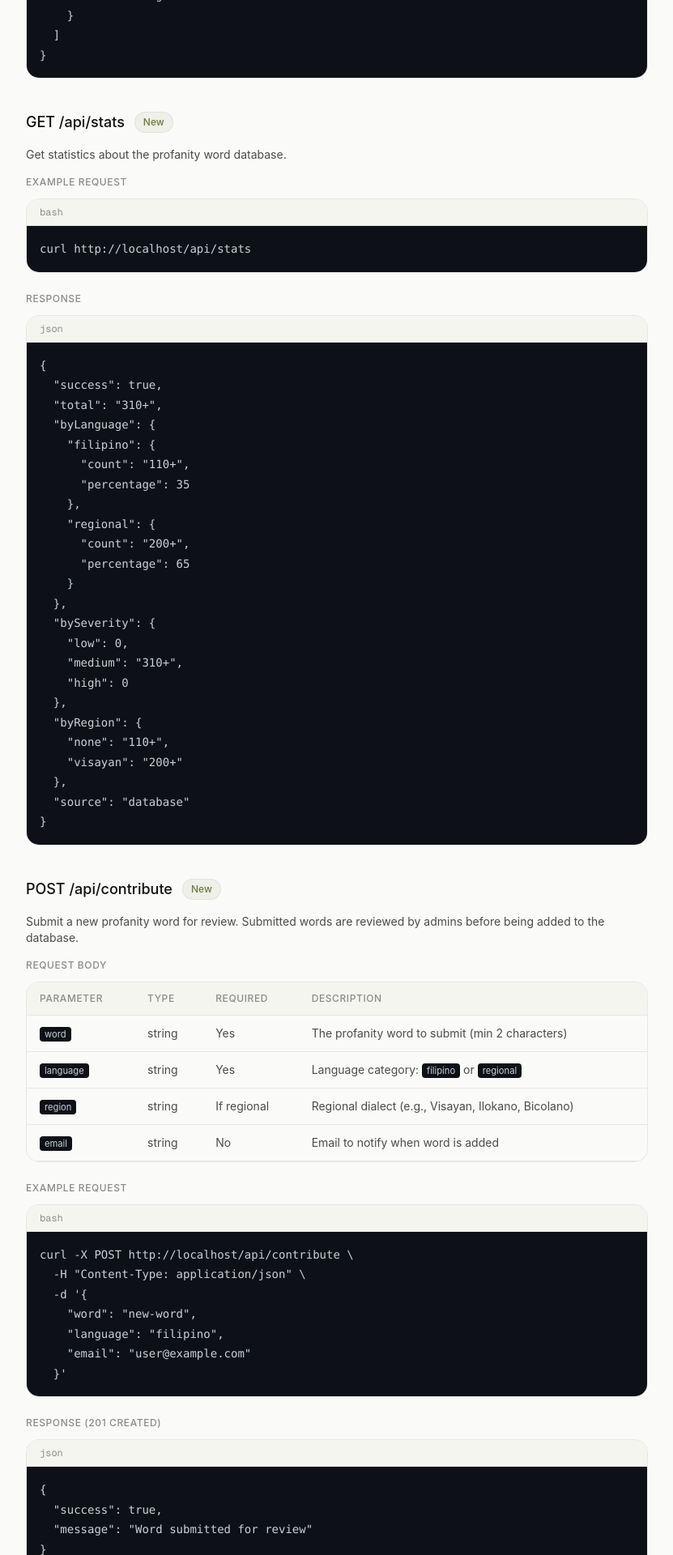
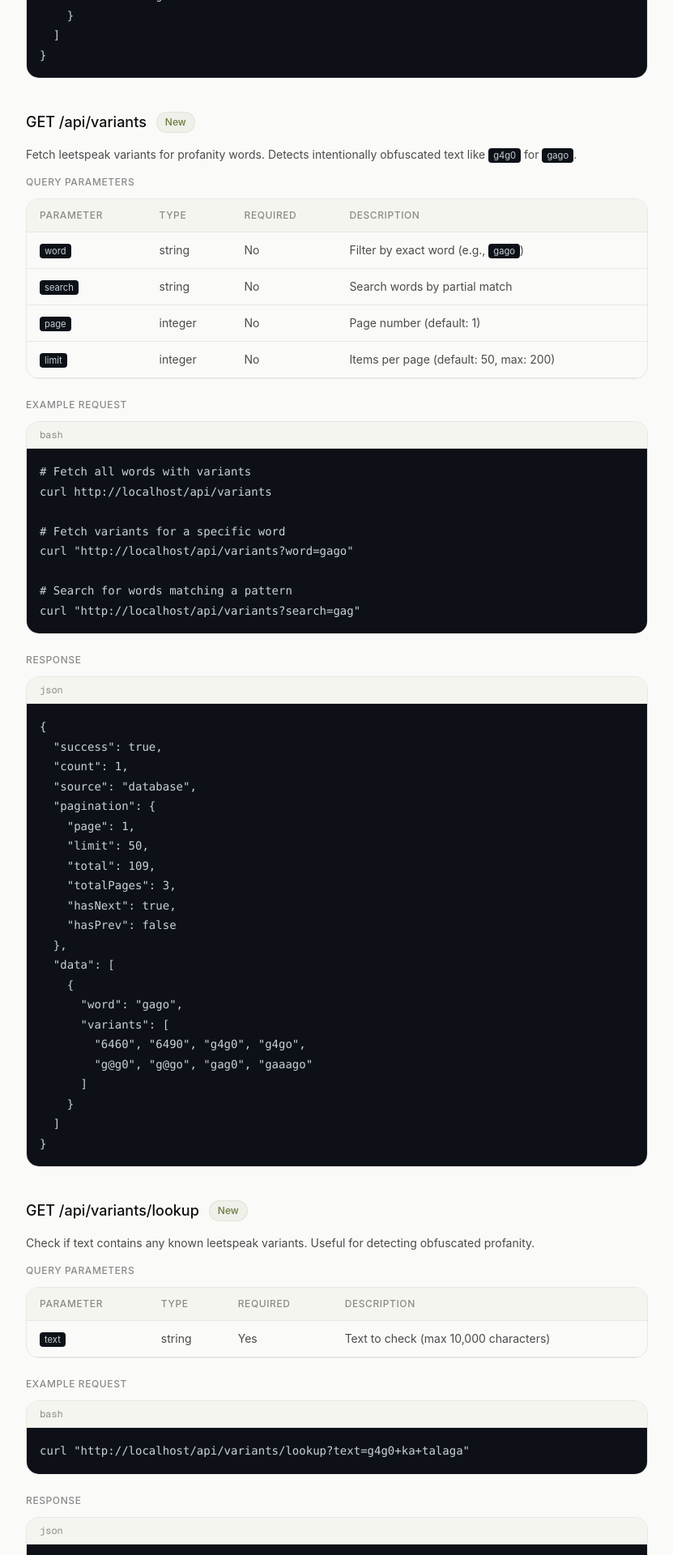
Before and after one commit to jobelGolde12/filipino_profanity_api_latest, a Next.js app: page /docs in a window 1280 px wide. Shown: the part 8220-10140 px from the top of the page at 81% size, without its empty margins (264-1095 px from the left). Built offline with nearby package versions, Linux system fonts and the light colour scheme.

Commit message:
Add leetspeak in documentation

```diff
--- a/app/docs/page.tsx
+++ b/app/docs/page.tsx
@@ -533,6 +533,147 @@ curl "${origin}/api/profanity?word=gago"`}
           </CodeBlock>
         </div>
 
+        {/* Leetspeak Variants */}
+        <div>
+          <div className="flex items-center gap-3 mb-4">
+            <h3 className="text-lg font-medium text-[var(--text-primary)]">GET /api/variants</h3>
+            <Badge variant="accent">New</Badge>
+          </div>
+          <p className="text-sm text-[var(--text-secondary)] mb-4">Fetch leetspeak variants for profanity words. Detects intentionally obfuscated text like <InlineCode>g4g0</InlineCode> for <InlineCode>gago</InlineCode>.</p>
+          <h4 className="text-xs font-medium text-[var(--text-muted)] uppercase tracking-wider mb-3">Query Parameters</h4>
+          <div className="border border-[var(--border-subtle)] rounded-[var(--radius-lg)] overflow-hidden mb-6">
+            <table className="w-full">
+              <thead>
+                <tr>
+                  <TableHeader>Parameter</TableHeader>
+                  <TableHeader>Type</TableHeader>
+                  <TableHeader>Required</TableHeader>
+                  <TableHeader>Description</TableHeader>
+                </tr>
+              </thead>
+              <tbody>
+                <tr>
+                  <TableCell><InlineCode>word</InlineCode></TableCell>
+                  <TableCell>string</TableCell>
+                  <TableCell>No</TableCell>
+                  <TableCell>Filter by exact word (e.g., <InlineCode>gago</InlineCode>)</TableCell>
+                </tr>
+                <tr>
+                  <TableCell><InlineCode>search</InlineCode></TableCell>
+                  <TableCell>string</TableCell>
+                  <TableCell>No</TableCell>
+                  <TableCell>Search words by partial match</TableCell>
+                </tr>
+                <tr>
+                  <TableCell><InlineCode>page</InlineCode></TableCell>
+                  <TableCell>integer</TableCell>
+                  <TableCell>No</TableCell>
+                  <TableCell>Page number (default: 1)</TableCell>
+                </tr>
+                <tr>
+                  <TableCell><InlineCode>limit</InlineCode></TableCell>
+                  <TableCell>integer</TableCell>
+                  <TableCell>No</TableCell>
+                  <TableCell>Items per page (default: 50, max: 200)</TableCell>
+                </tr>
+              </tbody>
+            </table>
+          </div>
+          <h4 className="text-xs font-medium text-[var(--text-muted)] uppercase tracking-wider mb-3">Example Request</h4>
+          <CodeBlock language="bash">
+{`# Fetch all words with variants
+curl ${origin}/api/variants
+
+# Fetch variants for a specific word
+curl "${origin}/api/variants?word=gago"
+
+# Search for words matching a pattern
+curl "${origin}/api/variants?search=gag"`}
+          </CodeBlock>
+          <h4 className="text-xs font-medium text-[var(--text-muted)] uppercase tracking-wider mb-3 mt-6">Response</h4>
+          <CodeBlock language="json">
+{`{
+  "success": true,
+  "count": 1,
+  "source": "database",
+  "pagination": {
+    "page": 1,
+    "limit": 50,
+    "total": 109,
+    "totalPages": 3,
+    "hasNext": true,
+    "hasPrev": false
+  },
+  "data": [
+    {
+      "word": "gago",
+      "variants": [
+        "6460", "6490", "g4g0", "g4go",
+        "g@g0", "g@go", "gag0", "gaaago"
+      ]
+    }
+  ]
+}`}
+          </CodeBlock>
+        </div>
+
+        {/* Variant Lookup */}
+        <div>
+          <div className="flex items-center gap-3 mb-4">
+            <h3 className="text-lg font-medium text-[var(--text-primary)]">GET /api/variants/lookup</h3>
+            <Badge variant="accent">New</Badge>
+          </div>
+          <p className="text-sm text-[var(--text-secondary)] mb-4">Check if text contains any known leetspeak variants. Useful for detecting obfuscated profanity.</p>
+          <h4 className="text-xs font-medium text-[var(--text-muted)] uppercase tracking-wider mb-3">Query Parameters</h4>
+          <div className="border border-[var(--border-subtle)] rounded-[var(--radius-lg)] overflow-hidden mb-6">
+            <table className="w-full">
+              <thead>
+                <tr>
+                  <TableHeader>Parameter</TableHeader>
+                  <TableHeader>Type</TableHeader>
+                  <TableHeader>Required</TableHeader>
+                  <TableHeader>Description</TableHeader>
+                </tr>
+              </thead>
+              <tbody>
+                <tr>
+                  <TableCell><InlineCode>text</InlineCode></TableCell>
+                  <TableCell>string</TableCell>
+                  <TableCell>Yes</TableCell>
+                  <TableCell>Text to check (max 10,000 characters)</TableCell>
+                </tr>
+              </tbody>
+            </table>
+          </div>
+          <h4 className="text-xs font-medium text-[var(--text-muted)] uppercase tracking-wider mb-3">Example Request</h4>
+          <CodeBlock language="bash">
+{`curl "${origin}/api/variants/lookup?text=g4g0+ka+talaga"`}
+          </CodeBlock>
+          <h4 className="text-xs font-medium text-[var(--text-muted)] uppercase tracking-wider mb-3 mt-6">Response</h4>
+          <CodeBlock language="json">
+{`{
+  "success": true,
+  "hasMatch": true,
+  "matchCount": 1,
+  "data": [
+    {
+      "variant": "g4g0",
+      "word": "gago",
+      "position": 0
+    }
+  ],
+  "source": "database"
+}`}
+          </CodeBlock>
+          <h4 className="text-xs font-medium text-[var(--text-muted)] uppercase tracking-wider mb-3 mt-6">POST Method</h4>
+          <p className="text-sm text-[var(--text-secondary)] mb-4">You can also use POST with a JSON body:</p>
+          <CodeBlock language="bash">
+{`curl -X POST ${origin}/api/variants/lookup \\
+  -H "Content-Type: application/json" \\
+  -d '{"text": "g4g0 ka talaga"}'`}
+          </CodeBlock>
+        </div>
+
         {/* Statistics */}
         <div>
           <div className="flex items-center gap-3 mb-4">
@@ -740,6 +881,16 @@ function RateLimitingSection({ origin }: { origin: string }) {
                 <TableCell>1 minute</TableCell>
               </tr>
               <tr>
+                <TableCell><InlineCode>GET /api/variants</InlineCode></TableCell>
+                <TableCell>60 requests</TableCell>
+                <TableCell>1 minute</TableCell>
+              </tr>
+              <tr>
+                <TableCell><InlineCode>GET /api/variants/lookup</InlineCode></TableCell>
+                <TableCell>30 requests</TableCell>
+                <TableCell>1 minute</TableCell>
+              </tr>
+              <tr>
                 <TableCell><InlineCode>POST /api/contribute</InlineCode></TableCell>
                 <TableCell>10 requests</TableCell>
                 <TableCell>1 minute</TableCell>
@@ -907,6 +1058,13 @@ function DatabaseSection() {
           </SyntaxCode>
         </div>
         <div>
+          <h3 className="text-lg font-medium text-[var(--text-primary)] mb-4">Variants Table</h3>
+          <p className="text-sm text-[var(--text-secondary)] mb-4">Stores leetspeak variants for each profanity word.</p>
+          <SyntaxCode language="sql">
+            <K>CREATE TABLE</K> <V>word_variants</V> (<K>id</K> <K>INTEGER PRIMARY KEY AUTOINCREMENT</K>, <K>profanity_id</K> <K>INTEGER NOT NULL</K>, <K>word</K> <K>TEXT NOT NULL</K>, <K>variant</K> <K>TEXT NOT NULL</K>, <K>created_at</K> <K>DATETIME DEFAULT CURRENT_TIMESTAMP</K>, <K>FOREIGN KEY</K> (<K>profanity_id</K>) <K>REFERENCES</K> <V>profanity</V>(<K>id</K>));
+          </SyntaxCode>
+        </div>
+        <div>
           <h3 className="text-lg font-medium text-[var(--text-primary)] mb-4">Fields</h3>
           <div className="border border-[var(--border-subtle)] rounded-[var(--radius-lg)] overflow-hidden">
             <table className="w-full">
@@ -942,9 +1100,10 @@ function DatabaseSection() {
           <ul className="space-y-2 text-sm text-[var(--text-secondary)] mb-4">
             <li className="flex items-center gap-2"><span className="w-1.5 h-1.5 rounded-full bg-[var(--accent)]" /><InlineCode>api/pure_filipino.json</InlineCode> &mdash; Filipino profanity words</li>
             <li className="flex items-center gap-2"><span className="w-1.5 h-1.5 rounded-full bg-[var(--accent)]" /><InlineCode>api/regional.json</InlineCode> &mdash; Regional dialect profanity words</li>
+            <li className="flex items-center gap-2"><span className="w-1.5 h-1.5 rounded-full bg-[var(--accent)]" /><InlineCode>docs/leetspeak/filipino_variants.json</InlineCode> &mdash; Leetspeak variants</li>
           </ul>
-          <CodeBlock language="bash">npx tsx scripts/seed.ts</CodeBlock>
-          <p className="text-sm text-[var(--text-secondary)] mt-3">The script creates the table, checks for existing data, and inserts all words.</p>
+          <CodeBlock language="bash">{"# Seed profanity words\nnpx tsx scripts/seed.ts\n\n# Seed leetspeak variants\nnpx tsx scripts/seed-variants.ts"}</CodeBlock>
+          <p className="text-sm text-[var(--text-secondary)] mt-3">The scripts create tables, check for existing data, and insert all words and variants.</p>
         </div>
         <div>
           <h3 className="text-lg font-medium text-[var(--text-primary)] mb-4">Migration Guide</h3>
@@ -982,10 +1141,12 @@ function FeaturesSection() {
     { title: "Profanity Fetching", desc: "Filter by language type (Filipino, Regional, All) and search for specific words.", badge: "GET", variant: "accent" as const },
     { title: "Profanity Detection", desc: "Real-time text analysis that identifies profanity matches with metadata.", badge: "POST", variant: "info" as const },
     { title: "Text Masking", desc: "Mask profanity words with asterisks or custom characters. Partial masking keeps first letter visible.", badge: "POST", variant: "accent" as const },
+    { title: "Leetspeak Variants", desc: "8,000+ leetspeak variants to detect obfuscated profanity like g4g0, g@g0, 6460.", badge: "GET", variant: "info" as const },
+    { title: "Variant Lookup", desc: "Check if text contains any known leetspeak variants for bypass detection.", badge: "GET", variant: "accent" as const },
     { title: "Batch Checking", desc: "Check multiple texts for profanity in a single request (up to 10 texts).", badge: "POST", variant: "info" as const },
     { title: "Word Contribution", desc: "Submit new profanity words for review. Community-driven word database expansion.", badge: "POST", variant: "accent" as const },
     { title: "Health Check", desc: "Monitor API health status and database connectivity.", badge: "GET", variant: "success" as const },
-    { title: "Statistics", desc: "Get word counts by language, severity, and region.", badge: "GET", variant: "success" as const },
+    { title: "Statistics", desc: "Get word counts by language, severity, and region with variant totals.", badge: "GET", variant: "success" as const },
     { title: "Rate Limiting", desc: "Built-in rate limiting with clear headers and retry guidance.", badge: null, variant: "warning" as const },
     { title: "Pagination", desc: "Paginated responses for large datasets with metadata.", badge: null, variant: "warning" as const },
   ];
--- a/app/page.tsx
+++ b/app/page.tsx
@@ -21,6 +21,7 @@ interface Stats {
   total: number;
   filipino: number;
   regional: number;
+  variants: number;
   chartData: ChartDataPoint[];
 }
 
@@ -29,6 +30,7 @@ export default function Home() {
     total: 0,
     filipino: 0,
     regional: 0,
+    variants: 0,
     chartData: [],
   });
   const [baseUrl, setBaseUrl] = useState("");
@@ -40,8 +42,13 @@ export default function Home() {
 
   const fetchStats = async () => {
     try {
-      const response = await fetch("/api/profanity?type=all&limit=1000");
-      const data = await response.json();
+      const [profanityRes, statsRes] = await Promise.all([
+        fetch("/api/profanity?type=all&limit=1000"),
+        fetch("/api/stats"),
+      ]);
+
+      const data = await profanityRes.json();
+      const statsData = await statsRes.json();
 
       if (data.success) {
         const words: { language: string; severity: string }[] = data.data;
@@ -61,6 +68,7 @@ export default function Home() {
           total: data.pagination.total,
           filipino: filipinoWords.length,
           regional: regionalWords.length,
+          variants: statsData?.variants?.totalVariants ?? 0,
           chartData,
         });
       }
--- a/components/DashboardStats.tsx
+++ b/components/DashboardStats.tsx
@@ -17,6 +17,7 @@ interface Stats {
   total: number;
   filipino: number;
   regional: number;
+  variants: number;
   chartData: ChartDataPoint[];
 }
 
@@ -28,6 +29,7 @@ const statConfig = [
   { key: "total" as const, label: "Total Words" },
   { key: "filipino" as const, label: "Filipino" },
   { key: "regional" as const, label: "Regional" },
+  { key: "variants" as const, label: "Leetspeak Variants" },
 ];
 
 const lineColors = ["#6B7A3D", "#3B7A8A"];
@@ -41,7 +43,7 @@ export function DashboardStats({ stats }: DashboardStatsProps) {
         description="Overview of the profanity word database."
       />
 
-      <div className="grid grid-cols-1 sm:grid-cols-3 gap-4 mb-8">
+      <div className="grid grid-cols-1 sm:grid-cols-2 lg:grid-cols-4 gap-4 mb-8">
         {statConfig.map((stat) => (
           <div
             key={stat.key}
--- a/components/FeatureGrid.tsx
+++ b/components/FeatureGrid.tsx
@@ -1,4 +1,4 @@
-import { Code, Database, Zap, Shield, Globe } from "lucide-react";
+import { Code, Database, Zap, Shield, Globe, Binary } from "lucide-react";
 import { Marquee } from "./ui/Marquee";
 
 const features = [
@@ -16,6 +16,11 @@ const features = [
     icon: Zap,
     title: "Real-time Detection",
     description: "Check any text for profanity with instant response.",
+  },
+  {
+    icon: Binary,
+    title: "Leetspeak Variants",
+    description: "8,000+ leetspeak variants to detect obfuscated profanity.",
   },
   {
     icon: Shield,
```
Also changed, not shown: 1 other file (tests, documents, lock files or other folders).
